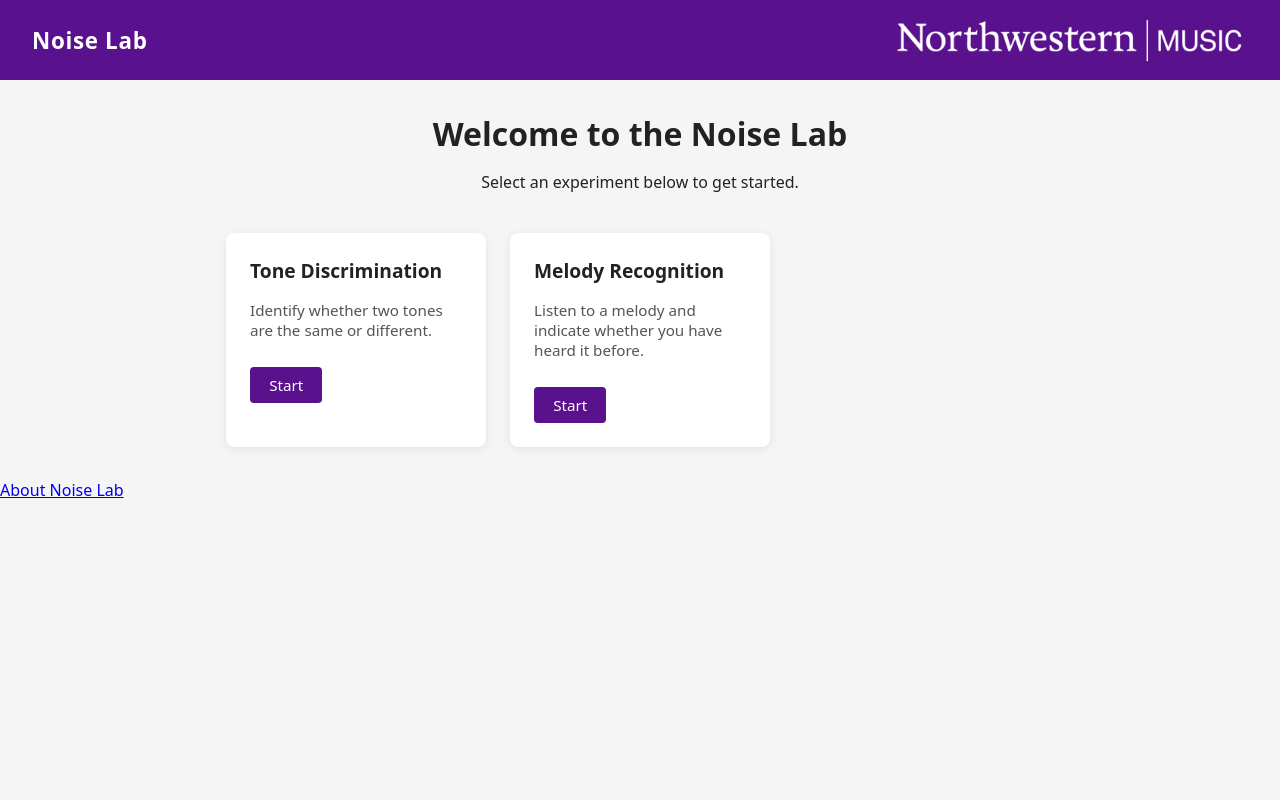
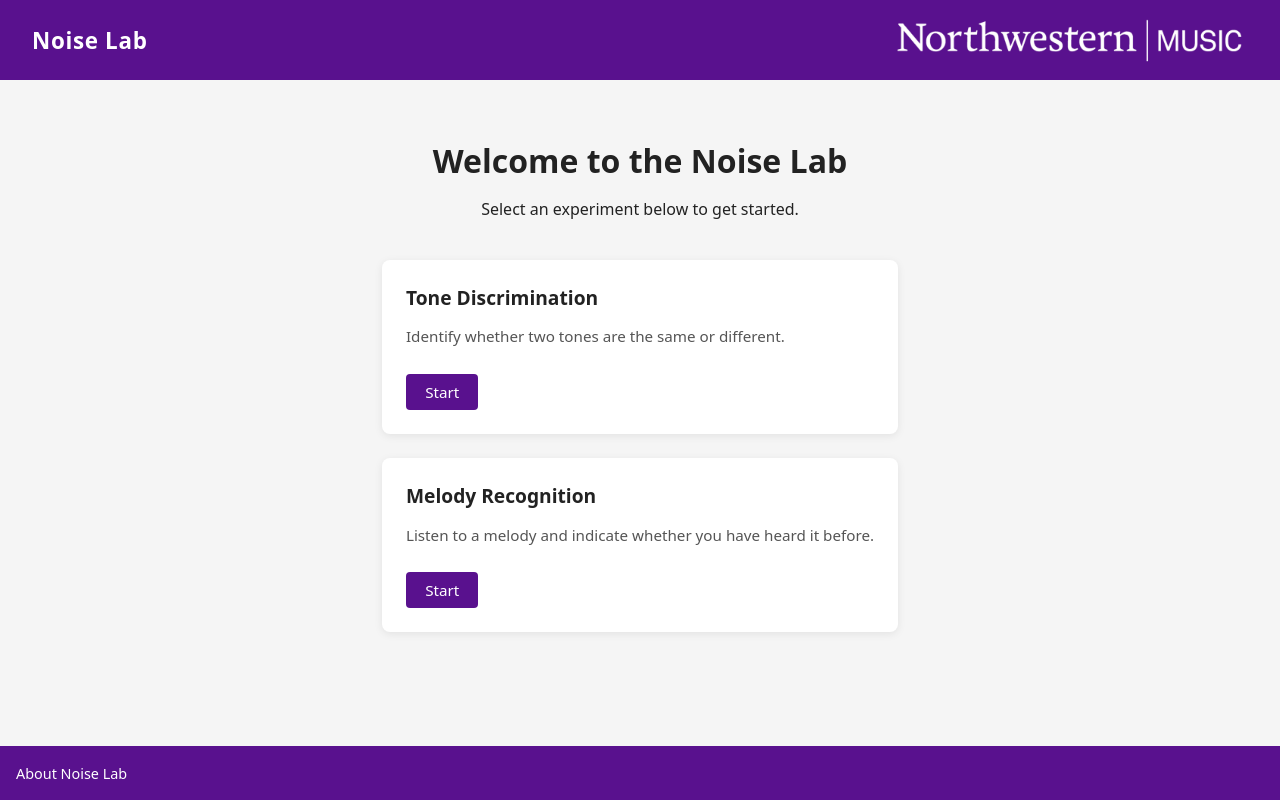
Before and after one commit to shanahdt/evmusicapp, a Flask app: page / in a window 1280 px wide. Run offline with Flask 3, Linux system fonts and the light colour scheme.

Commit message:
Update style.css
added footer

```diff
--- a/static/css/style.css
+++ b/static/css/style.css
@@ -8,6 +8,16 @@ body {
   font-family: system-ui, -apple-system, sans-serif;
   background: #f5f5f5;
   color: #222;
+}
+
+/* Layout: ensure footer stays at bottom */
+html, body {
+  height: 100%;
+}
+body {
+  display: flex;
+  flex-direction: column;
+  min-height: 100vh;
 }
 
 /* ── Header ──────────────────────────────────────────────────────────────── */
@@ -41,6 +51,7 @@ main {
   max-width: 860px;
   margin: 2rem auto;
   padding: 0 1rem;
+  flex: 1 0 auto;
 }
 
 /* ── Hero section ─────────────────────────────────────────────────────────── */
@@ -95,6 +106,21 @@ main {
   background: #836eaa;
 }
 
-.btn:hover {
-  background: #4e2a84;
+/* ── Footer ─────────────────────────────────────────────────────────── */
+footer {
+  background: #59118e;
+  color: #fff;
+  text-align: left;
+  padding: 1rem;
+  margin-top: 2rem;
 }
+
+.footer-link {
+  color: #fff;
+  text-decoration: none;
+  font-size: 0.9rem;
+}
+
+.footer-link:hover {
+  text-decoration: underline;
+}
```
